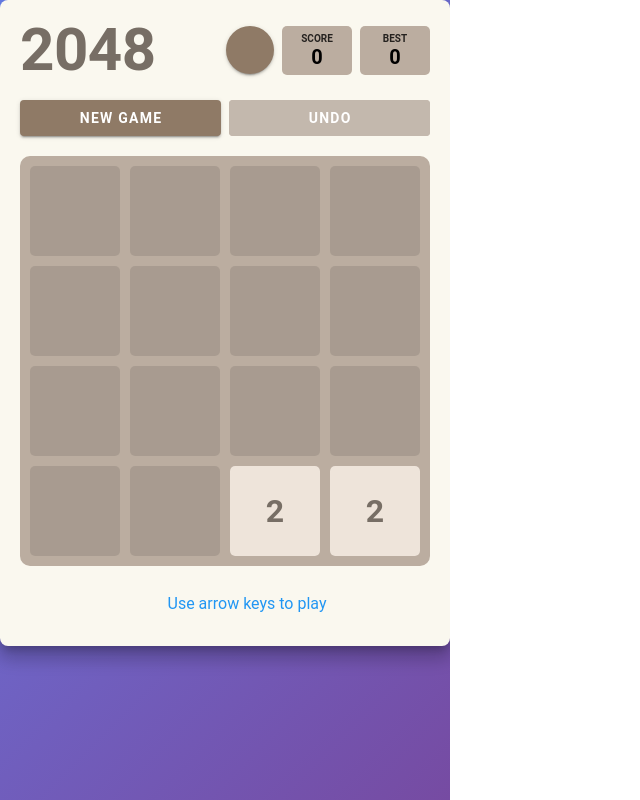
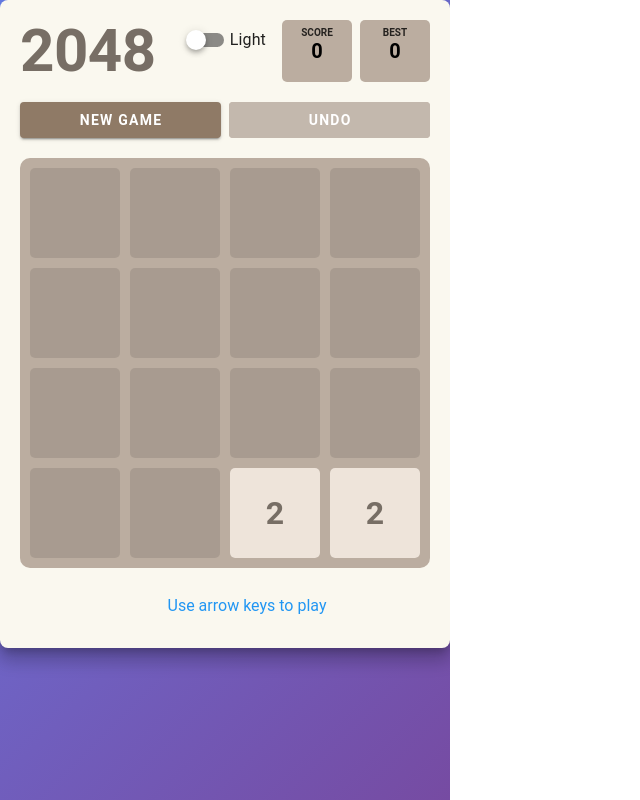
Before and after one commit to Maru1301/2048-game, a Vue app: page / in a window 1280 px wide. Shown: the whole page, without its empty margins (0-640 px from the left). Built offline with nearby package versions, Linux system fonts and the light colour scheme.

Commit message:
add: theme

```diff
--- a/src/App.vue
+++ b/src/App.vue
@@ -8,11 +8,14 @@
     }">
         <v-main>
 
-            <v-container class="pa-5 elevation-12 rounded-lg" style="background-color: #faf8ef; width: 100%;">
+            <v-container class="pa-5 elevation-12 rounded-lg"
+                style="background-color: rgb(var(--v-theme-background)); width: 100%;">
                 <div class="d-flex justify-space-between align-center mb-5">
                     <h1 class="text-h2 font-weight-bold" style="color: #776e65;">2048</h1>
                     <div class="d-flex">
-                        <v-btn @click="toggleTheme" icon="mdi-theme-light-dark" class="mr-2" color="primary"></v-btn>
+                        <v-switch v-model="isDarkTheme" :label="isDarkTheme ? 'Dark' : 'Light'"
+                            icon="mdi-theme-light-dark" density="compact" class="mr-4 mt-0"
+                            color="secondary"></v-switch>
                         <ScoreBoard />
                     </div>
                 </div>
@@ -39,7 +42,7 @@
 </template>
 
 <script setup>
-import { onMounted, onUnmounted } from 'vue';
+import { onMounted, onUnmounted, ref, watch } from 'vue';
 import { useTheme } from 'vuetify'
 import { storeToRefs } from 'pinia';
 import { useGameStore } from './store/gameStore';
@@ -48,9 +51,21 @@
 
 const theme = useTheme()
 
-function toggleTheme() {
-    theme.global.name.value = theme.global.current.value.dark ? 'light' : 'dark'
-}
+// 1. 定義主題狀態
+// 初始值從 Vuetify 當前使用的全域主題名稱獲取 (該名稱已由 main.js 正確設置)
+const isDarkTheme = ref(theme.global.name.value === 'dark');
+
+// 2. 監聽 isDarkTheme 變化，執行切換並儲存狀態
+watch(isDarkTheme, (isDark) => {
+    // A. 切換 Vuetify 主題
+    const newThemeName = isDark ? 'dark' : 'light';
+    theme.global.name.value = newThemeName;
+
+    // B. 儲存主題到 Chrome Storage
+    if (typeof chrome !== 'undefined' && chrome.storage) {
+        chrome.storage.local.set({ theme: newThemeName });
+    }
+}, { immediate: true }); // { immediate: true } 確保組件初始化時，狀態被同步到 Vuetify
 
 const gameStore = useGameStore(); // 獲取 Store 實例
 
@@ -60,7 +75,6 @@
 // 直接使用 Store 上的 Action
 const newGame = () => gameStore.newGame();
 const undo = () => gameStore.undo();
-
 
 // 鍵盤控制
 const handleKeydown = (e) => {
--- a/src/components/GameTile.vue
+++ b/src/components/GameTile.vue
@@ -37,8 +37,8 @@
 };
 
 const darkTileColors = {
-    2: { bg: '#2E2E2E', color: '#E0E0E0', fontSize: '32px' },
-    4: { bg: '#3C3C3C', color: '#E0E0E0', fontSize: '32px' },
+    2: { bg: '#003cadff', color: '#E0E0E0', fontSize: '32px' },
+    4: { bg: '#1e69d9', color: '#E0E0E0', fontSize: '32px' },
     8: { bg: '#BB86FC', color: '#121212', fontSize: '32px' },
     16: { bg: '#90CAF9', color: '#121212', fontSize: '32px' },
     32: { bg: '#81C784', color: '#121212', fontSize: '32px' },
--- a/src/main.js
+++ b/src/main.js
@@ -3,7 +3,32 @@
 import { createPinia } from 'pinia'; // 引入 Pinia
 import { useGameStore } from './store/gameStore';
 
-import vuetify from './plugins/vuetify';
+import { createDynamicVuetify } from './plugins/vuetify';
+
+// 1. 輔助函式：非同步獲取主題名稱
+function getInitialTheme() {
+    return new Promise(resolve => {
+        // 檢查是否在擴充功能環境中
+        if (typeof chrome !== 'undefined' && chrome.storage) {
+            chrome.storage.local.get(['theme'], (result) => {
+                // 如果找到 'theme'，則使用它；否則預設為 'light'
+                resolve(result.theme || 'light');
+            });
+        } else {
+            // 非擴充功能環境，預設為 'light'
+            resolve('light');
+        }
+    });
+}
+
+// 2. 使用 IIFE (立即執行函式表達式) 執行非同步啟動
+(async () => {
+
+    // A. ⚠️ 等待主題配置載入完成 ⚠️
+    const initialThemeName = await getInitialTheme();
+
+    // B. 動態創建 Vuetify 實例，使用載入的主題名稱
+    const vuetify = createDynamicVuetify(initialThemeName);
 
     const pinia = createPinia(); // 建立 Pinia 實例
 
@@ -16,3 +41,4 @@
     // Store 已經透過 app.use(pinia) 註冊，我們直接呼叫 useGameStore 即可
     const gameStore = useGameStore(); // 獲取 Store 實例
     await gameStore.loadGame();
+})();
--- a/src/plugins/vuetify.js
+++ b/src/plugins/vuetify.js
@@ -1,14 +1,14 @@
-// src/plugins/vuetify.js
 import 'vuetify/styles'
 import { createVuetify } from 'vuetify'
 import * as components from 'vuetify/components'
 import * as directives from 'vuetify/directives'
 
-export default createVuetify({
+export function createDynamicVuetify(defaultTheme) {
+  return createVuetify({
     components,
     directives,
     theme: {
-    defaultTheme: 'light',
+      defaultTheme: defaultTheme,
       themes: {
         light: {
           dark: false,
@@ -22,12 +22,13 @@
         dark: {
           dark: true,
           colors: {
-          background: '#121212',
-          surface: '#1E1E1E',
-          primary: '#BB86FC',
-          secondary: '#03DAC6',
+            background: '#271d14ff',
+            surface: '#4d4136ff',
+            primary: '#776e65',
+            secondary: '#01a898ff',
           }
         }
       }
     }
   })
+}
--- a/src/store/gameStore.js
+++ b/src/store/gameStore.js
@@ -1,5 +1,4 @@
 import { defineStore } from 'pinia';
-import { toRaw } from 'vue';
 import { createTile, rotateGrid, executeMove, addRandomTile, isGameOver } from '../gameLogic';
 
 // 儲存整個遊戲狀態到 Chrome Storage
@@ -21,8 +20,6 @@
             score: state.score,
             won: state.won,
             isGameOver: state.isGameOver,
-            previousState: state.previousState,
-            // 注意：我們不需要儲存 previousState 和 bestScore (bestScore單獨處理)
         };
         chrome.storage.local.set({ gameState: dataToSave });
     }
@@ -36,7 +33,8 @@
             chrome.storage.local.get(['gameState', 'bestScore'], (result) => {
                 resolve({
                     gameState: result.gameState,
-                    bestScore: result.bestScore || 0
+                    bestScore: result.bestScore || 0,
+                    previousState: null
                 });
             });
         } else {
```
Lines whose indentation alone changed are shown as unchanged.
